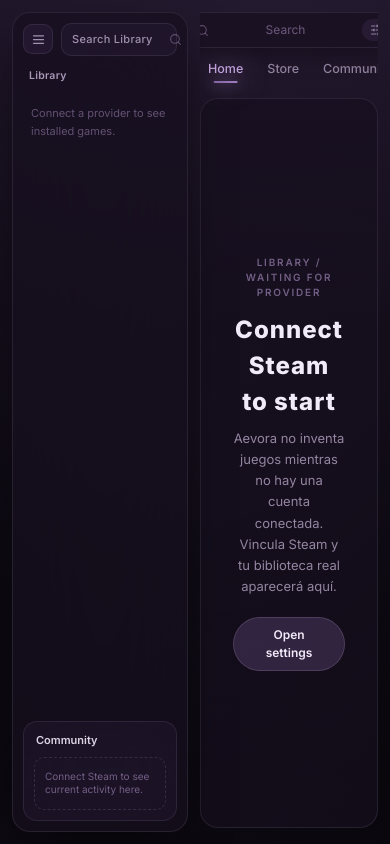
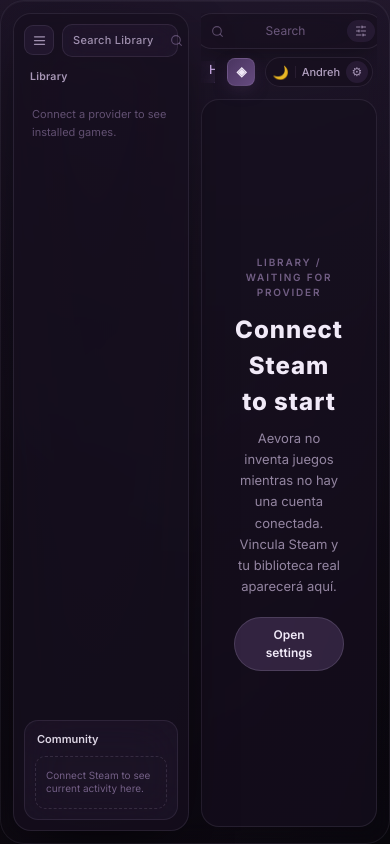
Before and after one commit to AndrehhX/Aevora, a React (Vite) app: page / in a window 390 px wide. Built offline with nearby package versions, Linux system fonts and the light colour scheme.

Commit message:
style: refine Aevora shell and navigation motion

```diff
--- a/src/components/AppShell.tsx
+++ b/src/components/AppShell.tsx
@@ -326,11 +326,11 @@
   const providerOverlay = overlay?.type === 'provider' ? activeLibrary.find((game) => game.id === overlay.id) ?? null : null;
 
   return (
-    <div className="relative h-screen w-screen overflow-hidden" style={{ background: BACKGROUNDS[prefs.theme] }}>
+    <div data-aevora-app data-aevora-reduced={prefs.reduceMotion ? 'true' : 'false'} className="relative h-screen w-screen overflow-hidden" style={{ background: BACKGROUNDS[prefs.theme] }}>
       {/* film grain / vignette */}
       <div className="pointer-events-none absolute inset-0 bg-[radial-gradient(120%_90%_at_50%_10%,transparent_55%,rgba(0,0,0,0.45)_100%)]" />
 
-      <div className="relative z-10 flex h-full w-full gap-3 p-3">
+      <div className="aevora-frame relative z-10 flex h-full w-full gap-3 p-3">
         <Sidebar
           libraryQuery={libraryQuery}
           setLibraryQuery={setLibraryQuery}
--- a/src/components/CustomCursor.tsx
+++ b/src/components/CustomCursor.tsx
@@ -14,8 +14,9 @@
   const ringY = useSpring(y, { stiffness: 260, damping: 28, mass: 0.6 });
 
   useEffect(() => {
-    const finePointer = window.matchMedia('(pointer: fine)').matches;
-    const reducedMotion = window.matchMedia('(prefers-reduced-motion: reduce)').matches;
+    const matchMedia = typeof window.matchMedia === 'function' ? window.matchMedia.bind(window) : null;
+    const finePointer = matchMedia?.('(pointer: fine)').matches ?? false;
+    const reducedMotion = matchMedia?.('(prefers-reduced-motion: reduce)').matches ?? false;
     document.documentElement.dataset.aevoraCursor = enabledProp && finePointer && !reducedMotion ? 'on' : 'off';
     if (!enabledProp) {
       setEnabled(false);
@@ -58,8 +59,6 @@
       window.removeEventListener('mousemove', onMove);
       window.removeEventListener('mousedown', onDown);
       window.removeEventListener('mouseup', onUp);
-    };
-    return () => {
       document.documentElement.dataset.aevoraCursor = 'off';
     };
   }, [x, y, enabledProp]);
--- a/src/components/GlobalSearch.tsx
+++ b/src/components/GlobalSearch.tsx
@@ -72,7 +72,7 @@
   const firstProvider = (g: UnifiedGame): ProviderId | undefined => g.providers.find((p) => p.owned)?.provider;
 
   return (
-    <div ref={ref} className="relative w-[min(400px,42%)] min-w-[220px] max-w-full">
+    <div ref={ref} className="relative w-[min(400px,42%)] min-w-[190px] max-w-full">
       <motion.div
         animate={{
           scale: focused ? 1.02 : 1,
--- a/src/components/TopNavigation.tsx
+++ b/src/components/TopNavigation.tsx
@@ -59,13 +59,13 @@
       animate={{ opacity: 1, y: 0 }}
       transition={{ duration: 0.5, ease: [0.22, 1, 0.36, 1] }}
       data-testid="aevora-layout-top-navigation"
-      className="relative z-30 flex min-w-0 flex-col items-center"
+      className="relative z-30 flex w-full min-w-0 flex-col items-center"
     >
       <GlobalSearch library={library} favorites={favorites} value={globalQuery} onChange={setGlobalQuery} onSelect={onSelectGame} />
 
       {/* nav row */}
-      <div className="mt-2 flex w-full items-center justify-between">
-        <nav aria-label="Sections" className="flex items-center gap-6 pl-2">
+      <div className="mt-2 flex w-full min-w-0 items-center justify-between gap-3">
+        <nav aria-label="Sections" className="no-scrollbar flex min-w-0 flex-1 items-center gap-4 overflow-x-auto pl-2 sm:gap-6">
           {navItems.map((item) => {
             const active = item === activeNav;
             return (
@@ -92,7 +92,7 @@
           })}
         </nav>
 
-        <div className="flex items-center gap-2.5 pr-1">
+        <div className="flex shrink-0 items-center gap-2.5 pr-1">
           <div className="relative">
             <Tooltip label="Social">
               <motion.button
--- a/src/hooks/usePrefersReducedMotion.ts
+++ b/src/hooks/usePrefersReducedMotion.ts
@@ -1,11 +1,19 @@
 import { useEffect, useState } from 'react';
 
+function getReducedMotionQuery() {
+  if (typeof window === 'undefined' || typeof window.matchMedia !== 'function') {
+    return null;
+  }
+
+  return window.matchMedia('(prefers-reduced-motion: reduce)');
+}
+
 export function usePrefersReducedMotion() {
-  const [reduced, setReduced] = useState(
-    () => typeof window !== 'undefined' && window.matchMedia('(prefers-reduced-motion: reduce)').matches
-  );
+  const [reduced, setReduced] = useState(() => getReducedMotionQuery()?.matches ?? false);
   useEffect(() => {
-    const mq = window.matchMedia('(prefers-reduced-motion: reduce)');
+    const mq = getReducedMotionQuery();
+    if (!mq) return;
+
     const onChange = () => setReduced(mq.matches);
     mq.addEventListener('change', onChange);
     return () => mq.removeEventListener('change', onChange);
--- a/src/index.css
+++ b/src/index.css
@@ -57,6 +57,23 @@
   border:1px solid var(--border);
 }
 
+.aevora-frame{
+  border: 1px solid rgba(217,198,234,0.08);
+  border-radius: 24px;
+  background: linear-gradient(145deg, rgba(23,16,31,0.34), rgba(13,9,18,0.22));
+  box-shadow: 0 28px 90px -36px rgba(0,0,0,0.9), inset 0 1px 0 rgba(241,234,248,0.035);
+  backdrop-filter: blur(12px) saturate(1.08);
+  -webkit-backdrop-filter: blur(12px) saturate(1.08);
+}
+
+[data-aevora-reduced="true"] *,
+[data-aevora-reduced="true"] *::before,
+[data-aevora-reduced="true"] *::after{
+  animation-duration: 0.01ms !important;
+  transition-duration: 0.01ms !important;
+  scroll-behavior: auto !important;
+}
+
 /* elegant keyboard focus — lavender, never the default outline */
 :focus-visible{
   outline: 1px solid rgba(190, 160, 216, 0.65);
--- a/src/motion/presets.ts
+++ b/src/motion/presets.ts
@@ -20,3 +20,7 @@
 
 export const HERO_CROSSFADE = 0.45;
 export const CARD_STAGGER = 0.035;
+
+export function reducedMotionTransition(reduced: boolean) {
+  return reduced ? { duration: 0 } : { duration: DURATION.fast, ease: EASE.out };
+}
--- a/src/views/StoreView.tsx
+++ b/src/views/StoreView.tsx
@@ -1,8 +1,9 @@
 import { motion } from 'framer-motion';
 import { ExternalLink, LoaderCircle, Tag } from 'lucide-react';
 import type { SteamStoreCategories, SteamStoreOffer } from '../integrations/steam/steamStore';
-import { EASE } from '../motion/presets';
 import { SmartImage } from '../components/SmartImage';
+import { usePrefersReducedMotion } from '../hooks/usePrefersReducedMotion';
+import { reducedMotionTransition } from '../motion/presets';
 
 function OfferCard({ offer, selected, onOpen }: { offer: SteamStoreOffer; selected: boolean; onOpen: (offer: SteamStoreOffer) => void }) {
   return (
@@ -12,14 +13,14 @@
       whileHover={{ y: -3 }}
       whileTap={{ scale: 0.985 }}
       onClick={() => onOpen(offer)}
-      className={`group relative w-[clamp(180px,18vw,250px)] shrink-0 overflow-hidden rounded-[14px] border text-left transition-[border-color,box-shadow] duration-200 ${
+      className={`group relative w-[clamp(196px,22vw,282px)] shrink-0 overflow-hidden rounded-[16px] border text-left transition-[border-color,box-shadow] duration-200 ${
         selected
           ? 'border-[#A07CC1]/65 shadow-[0_18px_42px_-20px_rgba(190,160,216,0.7)]'
           : 'border-[rgba(217,198,234,0.12)] hover:border-[rgba(190,160,216,0.45)] hover:shadow-[0_18px_42px_-20px_rgba(190,160,216,0.55)]'
       }`}
       data-cursor="interactive"
     >
-      <div className="relative aspect-[460/215] overflow-hidden bg-[#17101F]">
+      <div className="relative aspect-[16/8] overflow-hidden bg-[#17101F]">
         <SmartImage
           src={offer.headerImage ?? offer.capsuleImage ?? ''}
           fallback={offer.capsuleImage ?? offer.headerImage ?? ''}
@@ -34,7 +35,7 @@
           </span>
         ) : null}
       </div>
-      <div className="flex min-h-[76px] flex-col justify-between bg-[rgba(33,22,46,0.92)] px-3 py-2.5">
+      <div className="flex min-h-[82px] flex-col justify-between bg-[rgba(33,22,46,0.92)] px-3 py-2.5">
         <span className="line-clamp-1 text-[12px] font-semibold text-[#F1EAF8]">{offer.name}</span>
         <span className="mt-2 flex items-center justify-between gap-2 text-[10px] text-[#BEA0D8]/75">
           <span className="flex min-w-0 items-center gap-1.5">
@@ -52,9 +53,9 @@
 function OfferRow({ title, offers, selectedAppId, onOpen }: { title: string; offers: SteamStoreOffer[]; selectedAppId: number | null; onOpen: (offer: SteamStoreOffer) => void }) {
   if (offers.length === 0) return null;
   return (
-    <section>
+    <section data-store-row={title.toLowerCase().replace(/\s+/g, '-')}>
       <h3 className="mb-2 px-0.5 text-[12.5px] font-semibold text-[#F1EAF8]/90">{title}</h3>
-      <div className="no-scrollbar flex gap-3 overflow-x-auto pb-1" style={{ scrollbarWidth: 'none' }}>
+      <div className="no-scrollbar flex min-w-0 gap-3 overflow-x-auto pb-1 pr-1" style={{ scrollbarWidth: 'none' }}>
         {offers.map((offer) => (
           <OfferCard key={`${offer.category}:${offer.appId}`} offer={offer} selected={offer.appId === selectedAppId} onOpen={onOpen} />
         ))}
@@ -79,8 +80,9 @@
   onRetry?: () => void;
 }) {
   const count = offers ? offers.featured.length + offers.topSellers.length + offers.specials.length : 0;
+  const reduced = usePrefersReducedMotion();
   return (
-    <motion.div initial={{ opacity: 0, y: 10 }} animate={{ opacity: 1, y: 0 }} transition={{ duration: 0.3, ease: EASE.out }} className="flex flex-col gap-4">
+    <motion.div data-testid="store-view" data-aevora-layout="store" initial={{ opacity: 0, y: reduced ? 0 : 10 }} animate={{ opacity: 1, y: 0 }} transition={reducedMotionTransition(reduced)} className="flex min-w-0 flex-col gap-4">
       <div className="flex items-end justify-between gap-3">
         <div>
           <h2 className="text-[17px] font-bold text-[#F1EAF8]">Steam Store</h2>
@@ -89,18 +91,18 @@
         {offers?.stale ? <span className="text-[10px] text-[#D8B978]">Showing cached offers</span> : null}
       </div>
       {loading && (
-        <div className="flex items-center gap-2 rounded-[14px] border border-[rgba(217,198,234,0.12)] px-4 py-6 text-[11.5px] text-[#BEA0D8]/70">
+        <div data-testid="store-state-loading" className="flex min-h-[118px] items-center gap-2 rounded-[16px] border border-[rgba(217,198,234,0.12)] bg-[rgba(23,16,31,0.48)] px-4 py-6 text-[11.5px] text-[#BEA0D8]/70">
           <LoaderCircle size={15} className="animate-spin" /> Loading Steam offers…
         </div>
       )}
       {error && !loading && (
-        <div className="flex items-center justify-between gap-3 rounded-[14px] border border-[rgba(216,185,120,0.22)] bg-[rgba(216,185,120,0.08)] px-4 py-5 text-[11.5px] leading-relaxed text-[#E4C98E]">
+        <div data-testid="store-state-error" className="flex min-h-[118px] items-center justify-between gap-3 rounded-[16px] border border-[rgba(216,185,120,0.22)] bg-[rgba(216,185,120,0.08)] px-4 py-5 text-[11.5px] leading-relaxed text-[#E4C98E]">
           <span>{error}</span>
           {onRetry ? <button type="button" onClick={onRetry} className="shrink-0 rounded-full border border-[rgba(228,201,142,0.35)] px-3 py-1.5 text-[10px] font-semibold text-[#E4C98E] transition-colors hover:bg-[rgba(228,201,142,0.12)]" aria-label="Retry">Retry</button> : null}
         </div>
       )}
       {!loading && !error && count === 0 && (
-        <div className="rounded-[14px] border border-dashed border-[rgba(217,198,234,0.16)] px-4 py-7 text-[11.5px] leading-relaxed text-[#BEA0D8]/70">
+        <div data-testid="store-state-empty" className="flex min-h-[118px] items-center rounded-[16px] border border-dashed border-[rgba(217,198,234,0.16)] bg-[rgba(23,16,31,0.38)] px-4 py-7 text-[11.5px] leading-relaxed text-[#BEA0D8]/70">
           Steam no devolvió ofertas en este momento. Intenta actualizar más tarde.
         </div>
       )}
```
Also changed, not shown: 2 other files (tests, documents, lock files or other folders).
